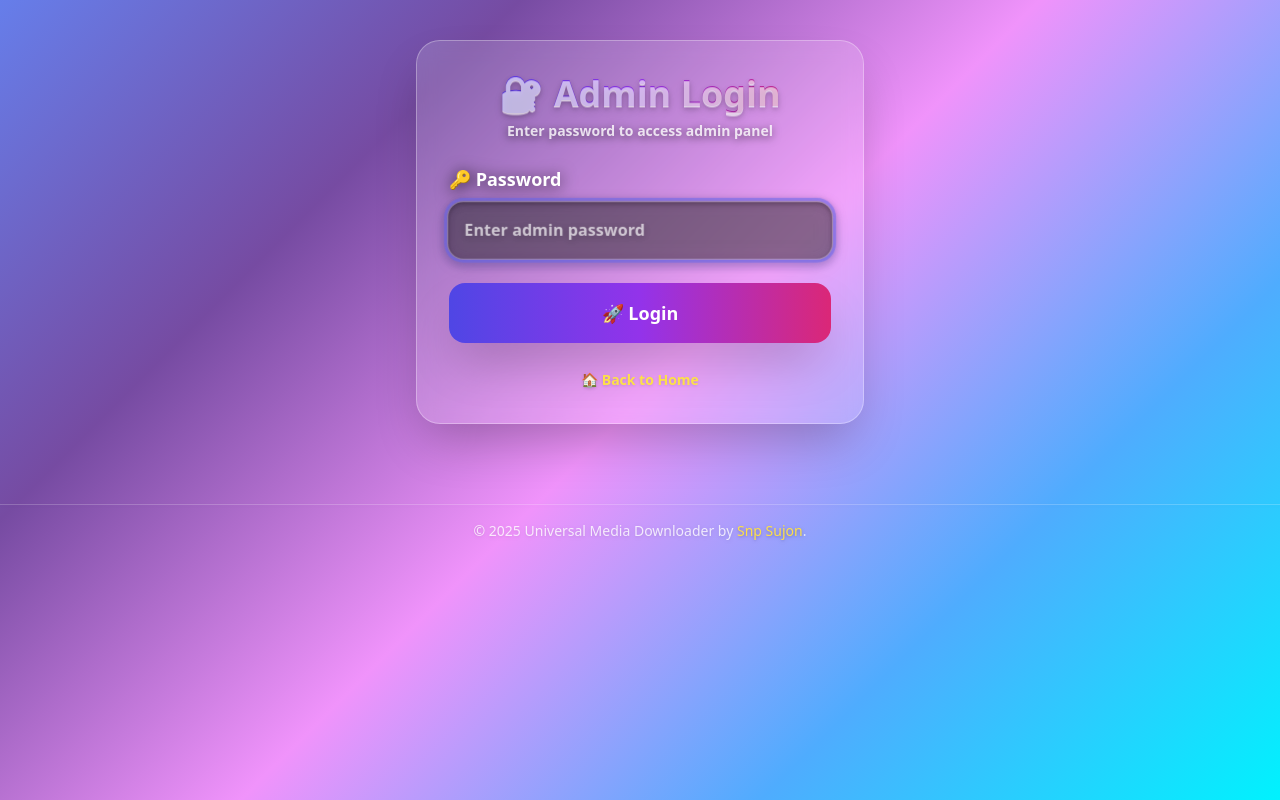
After one commit to snpsujon/yt-dlp, a Flask app: page /admin/login in a window 1280 px wide. The commit adds this page. Run offline with Flask 3, Linux system fonts and the light colour scheme; some libraries are stand-ins or nearby versions.

Commit message:
Add password protection to admin panel
- Add admin login page with password authentication
- Protect all admin routes with @admin_required decorator
- Add session-based authentication system
- Add logout functionality to admin panel and requests page
- Default password: admin123 (configurable via ADMIN_PASSWORD env var)
- Redirect unauthenticated users to login page
- Return 401 for unauthorized API requests

```diff
--- a/templates/admin.html
+++ b/templates/admin.html
@@ -121,6 +121,9 @@
         <div class="flex gap-2">
           <a href="/" class="glass dark:glass-dark px-4 py-2 rounded-xl hover:scale-110 transition-transform btn-3d text-sm font-semibold text-white drop-shadow-[0_2px_4px_rgba(0,0,0,0.7)]">
             🏠 Home
+          </a>
+          <a href="/admin/logout" class="glass dark:glass-dark px-4 py-2 rounded-xl hover:scale-110 transition-transform btn-3d text-sm font-semibold text-white drop-shadow-[0_2px_4px_rgba(0,0,0,0.7)]">
+            🚪 Logout
           </a>
           <button onclick="toggleDarkMode()" class="glass dark:glass-dark px-4 py-2 rounded-xl hover:scale-110 transition-transform btn-3d text-sm font-semibold">
             🌓
--- /dev/null
+++ b/templates/admin_login.html
@@ -0,0 +1,195 @@
+<!DOCTYPE html>
+<html lang="en">
+<head>
+  <meta charset="UTF-8" />
+  <meta name="viewport" content="width=device-width, initial-scale=1.0" />
+  <title>Admin Login - Universal Media Downloader</title>
+  <meta name="description" content="Admin login page" />
+
+  <link rel="icon" href="/static/images/icon.png" type="image/x-icon" />
+  <link rel="apple-touch-icon" sizes="180x180" href="/static/images/icon.png">
+  <link rel="manifest" href="/static/site.webmanifest">
+
+  <script src="https://cdn.tailwindcss.com"></script>
+
+  <script>
+    tailwind.config = { darkMode: 'class' };
+  </script>
+  <style>
+    * {
+      perspective: 1000px;
+    }
+
+    .card-3d {
+      transform-style: preserve-3d;
+      transition: box-shadow 0.3s ease;
+    }
+
+    .card-3d:hover {
+      box-shadow: 0 20px 40px rgba(0, 0, 0, 0.2), 0 0 0 1px rgba(255, 255, 255, 0.1);
+    }
+
+    .glass {
+      background: rgba(255, 255, 255, 0.15);
+      backdrop-filter: blur(10px);
+      -webkit-backdrop-filter: blur(10px);
+      border: 1px solid rgba(255, 255, 255, 0.3);
+      box-shadow: 0 8px 32px rgba(0, 0, 0, 0.3);
+    }
+
+    .dark .glass {
+      background: rgba(0, 0, 0, 0.5) !important;
+      border: 1px solid rgba(255, 255, 255, 0.15) !important;
+      box-shadow: 0 8px 32px rgba(0, 0, 0, 0.6) !important;
+    }
+
+    .glass-dark {
+      background: rgba(0, 0, 0, 0.4);
+      backdrop-filter: blur(10px);
+      -webkit-backdrop-filter: blur(10px);
+      border: 1px solid rgba(255, 255, 255, 0.2);
+      box-shadow: 0 8px 32px rgba(0, 0, 0, 0.4);
+    }
+
+    .dark .glass-dark {
+      background: rgba(0, 0, 0, 0.6) !important;
+      border: 1px solid rgba(255, 255, 255, 0.1) !important;
+      box-shadow: 0 8px 32px rgba(0, 0, 0, 0.7) !important;
+    }
+
+    .btn-3d {
+      transform-style: preserve-3d;
+      position: relative;
+      box-shadow: 0 10px 20px rgba(0, 0, 0, 0.2), inset 0 -3px 0 rgba(0, 0, 0, 0.2);
+      transition: box-shadow 0.3s ease;
+    }
+
+    .btn-3d:hover {
+      box-shadow: 0 15px 30px rgba(0, 0, 0, 0.3), inset 0 -3px 0 rgba(0, 0, 0, 0.2);
+    }
+
+    .gradient-bg {
+      background: linear-gradient(135deg, #667eea 0%, #764ba2 25%, #f093fb 50%, #4facfe 75%, #00f2fe 100%);
+    }
+
+    .dark .gradient-bg {
+      background: linear-gradient(135deg, #1a1a2e 0%, #16213e 25%, #0f3460 50%, #1a1a2e 75%, #16213e 100%);
+    }
+
+    .text-3d {
+      text-shadow: 0 1px 0 rgba(255, 255, 255, 0.5),
+                   0 2px 0 rgba(255, 255, 255, 0.3),
+                   0 3px 5px rgba(0, 0, 0, 0.2),
+                   0 5px 10px rgba(0, 0, 0, 0.1);
+    }
+
+    .input-3d {
+      transform-style: preserve-3d;
+      transition: all 0.3s ease;
+      box-shadow: inset 0 2px 4px rgba(0, 0, 0, 0.3), 0 1px 2px rgba(0, 0, 0, 0.2);
+      background: rgba(0, 0, 0, 0.2) !important;
+    }
+
+    .dark .input-3d {
+      background: rgba(0, 0, 0, 0.4) !important;
+      box-shadow: inset 0 2px 4px rgba(0, 0, 0, 0.5), 0 1px 2px rgba(0, 0, 0, 0.3) !important;
+    }
+
+    .input-3d:focus {
+      transform: translateZ(10px);
+      box-shadow: inset 0 2px 4px rgba(0, 0, 0, 0.3), 0 0 0 3px rgba(99, 102, 241, 0.5), 0 4px 12px rgba(99, 102, 241, 0.3);
+      background: rgba(0, 0, 0, 0.3) !important;
+    }
+
+    .dark .input-3d:focus {
+      background: rgba(0, 0, 0, 0.5) !important;
+      box-shadow: inset 0 2px 4px rgba(0, 0, 0, 0.5), 0 0 0 3px rgba(99, 102, 241, 0.6), 0 4px 12px rgba(99, 102, 241, 0.4) !important;
+    }
+  </style>
+</head>
+<body class="gradient-bg min-h-screen text-white">
+  <div class="container mx-auto py-10 px-4" style="perspective: 1000px;">
+    <div class="max-w-md mx-auto glass dark:glass-dark rounded-3xl shadow-2xl p-8 space-y-6 card-3d">
+      <!-- Header -->
+      <div class="text-center">
+        <h1 class="text-4xl font-extrabold bg-gradient-to-r from-indigo-600 via-purple-600 to-pink-600 bg-clip-text text-transparent text-3d mb-2">
+          🔐 Admin Login
+        </h1>
+        <p class="text-sm text-white/80 font-semibold drop-shadow-[0_2px_4px_rgba(0,0,0,0.7)]">
+          Enter password to access admin panel
+        </p>
+      </div>
+
+      <!-- Error Message -->
+      {% if error %}
+      <div class="glass dark:glass-dark border border-red-300 dark:border-red-700 rounded-2xl p-4">
+        <p class="text-red-300 font-semibold text-center drop-shadow-[0_2px_8px_rgba(0,0,0,0.8)]">
+          ⚠️ {{ error }}
+        </p>
+      </div>
+      {% endif %}
+
+      <!-- Login Form -->
+      <form method="POST" action="/admin/login" class="space-y-6">
+        <div class="space-y-2">
+          <label for="password" class="block font-bold text-lg text-white drop-shadow-[0_2px_8px_rgba(0,0,0,0.8)]">
+            🔑 Password
+          </label>
+          <input
+            type="password"
+            id="password"
+            name="password"
+            required
+            autofocus
+            autocomplete="current-password"
+            class="w-full p-4 rounded-2xl input-3d glass dark:glass-dark focus:outline-none text-white font-semibold placeholder-white/70 drop-shadow-[0_2px_4px_rgba(0,0,0,0.5)]"
+            placeholder="Enter admin password"
+          />
+        </div>
+
+        <button
+          type="submit"
+          class="w-full py-4 bg-gradient-to-r from-indigo-600 via-purple-600 to-pink-600 text-white rounded-2xl font-bold text-lg btn-3d shadow-2xl">
+          🚀 Login
+        </button>
+      </form>
+
+      <!-- Footer -->
+      <div class="text-center">
+        <a href="/" class="text-yellow-300 hover:text-yellow-200 hover:underline text-sm font-semibold drop-shadow">
+          🏠 Back to Home
+        </a>
+      </div>
+    </div>
+  </div>
+
+  <footer class="mt-10 text-center text-sm text-white/80 drop-shadow">
+    <hr class="my-4 border-white/20">
+    <p>
+      &copy; 2025 Universal Media Downloader by <a href="https://snpsujon.me" class="text-yellow-300 hover:text-yellow-200 hover:underline drop-shadow">Snp Sujon</a>.
+    </p>
+  </footer>
+
+  <script>
+    function toggleDarkMode() {
+      const html = document.documentElement;
+      html.classList.toggle('dark');
+
+      if (html.classList.contains('dark')) {
+        localStorage.setItem('darkMode', 'enabled');
+      } else {
+        localStorage.setItem('darkMode', 'disabled');
+      }
+    }
+
+    document.addEventListener('DOMContentLoaded', () => {
+      const darkMode = localStorage.getItem('darkMode');
+      if (darkMode === 'enabled') {
+        document.documentElement.classList.add('dark');
+      } else {
+        document.documentElement.classList.remove('dark');
+      }
+    });
+  </script>
+</body>
+</html>
--- a/templates/admin_requests.html
+++ b/templates/admin_requests.html
@@ -106,6 +106,9 @@
           </a>
           <a href="/" class="glass dark:glass-dark px-4 py-2 rounded-xl hover:scale-110 transition-transform btn-3d text-sm font-semibold text-white drop-shadow-[0_2px_4px_rgba(0,0,0,0.7)]">
             🏠 Home
+          </a>
+          <a href="/admin/logout" class="glass dark:glass-dark px-4 py-2 rounded-xl hover:scale-110 transition-transform btn-3d text-sm font-semibold text-white drop-shadow-[0_2px_4px_rgba(0,0,0,0.7)]">
+            🚪 Logout
           </a>
           <button onclick="toggleDarkMode()" class="glass dark:glass-dark px-4 py-2 rounded-xl hover:scale-110 transition-transform btn-3d text-sm font-semibold">
             🌓
--- a/web_routes.py
+++ b/web_routes.py
@@ -2,11 +2,26 @@ import time
 import os
 import threading
 import zipfile
+from functools import wraps
 from flask import  render_template, request, jsonify, session, Blueprint, redirect, url_for, send_file
 import yt_dlp
 from uuid import uuid4
 from downloader_global import DOWNLOAD_FOLDER,download_sessions
 from request_logger import log_request
+
+# Admin password - change this to your desired password
+ADMIN_PASSWORD = os.environ.get('ADMIN_PASSWORD', 'admin123')
+
+def admin_required(f):
+    """Decorator to require admin authentication"""
+    @wraps(f)
+    def decorated_function(*args, **kwargs):
+        if not session.get('admin_authenticated'):
+            if request.is_json:
+                return jsonify({"success": False, "error": "Authentication required"}), 401
+            return redirect(url_for('web.admin_login'))
+        return f(*args, **kwargs)
+    return decorated_function
 
 
 
@@ -193,7 +208,24 @@ def get_progress():
 def privacy_policy():
     return render_template('privacy.html')
 
+@web_bp.route('/admin/login', methods=['GET', 'POST'])
+def admin_login():
+    if request.method == 'POST':
+        password = request.form.get('password', '')
+        if password == ADMIN_PASSWORD:
+            session['admin_authenticated'] = True
+            return redirect(url_for('web.admin_panel'))
+        else:
+            return render_template('admin_login.html', error='Invalid password. Please try again.')
+    return render_template('admin_login.html')
+
+@web_bp.route('/admin/logout')
+def admin_logout():
+    session.pop('admin_authenticated', None)
+    return redirect(url_for('web.admin_login'))
+
 @web_bp.route('/admin')
+@admin_required
 def admin_panel():
     import os
     from datetime import datetime
@@ -237,6 +269,7 @@ def admin_panel():
     return render_template('admin.html', files=files_info, total_files=len(files_info), total_size=total_size_str)
 
 @web_bp.route('/admin/delete-file', methods=['POST'])
+@admin_required
 def delete_file():
     import os
     from flask import request, jsonify
@@ -258,6 +291,7 @@ def delete_file():
         return jsonify({"success": False, "error": str(e)}), 500
 
 @web_bp.route('/admin/delete-files-bulk', methods=['POST'])
+@admin_required
 def delete_files_bulk():
     import os
     from flask import request, jsonify
@@ -294,6 +328,7 @@ def delete_files_bulk():
     })
 
 @web_bp.route('/admin/requests')
+@admin_required
 def admin_requests():
     import json
     import os
@@ -312,6 +347,7 @@ def admin_requests():
     return render_template('admin_requests.html', requests=logs, total_requests=len(logs))
 
 @web_bp.route('/admin/export-logs')
+@admin_required
 def export_logs():
     import json
     import os
@@ -324,6 +360,7 @@ def export_logs():
         return "No logs file found", 404
 
 @web_bp.route('/admin/reset-logs', methods=['POST'])
+@admin_required
 def reset_logs():
     import json
     import os
@@ -338,6 +375,7 @@ def reset_logs():
         return jsonify({"success": False, "error": str(e)}), 500
 
 @web_bp.route('/admin/delete-requests-bulk', methods=['POST'])
+@admin_required
 def delete_requests_bulk():
     import json
     import os
```
